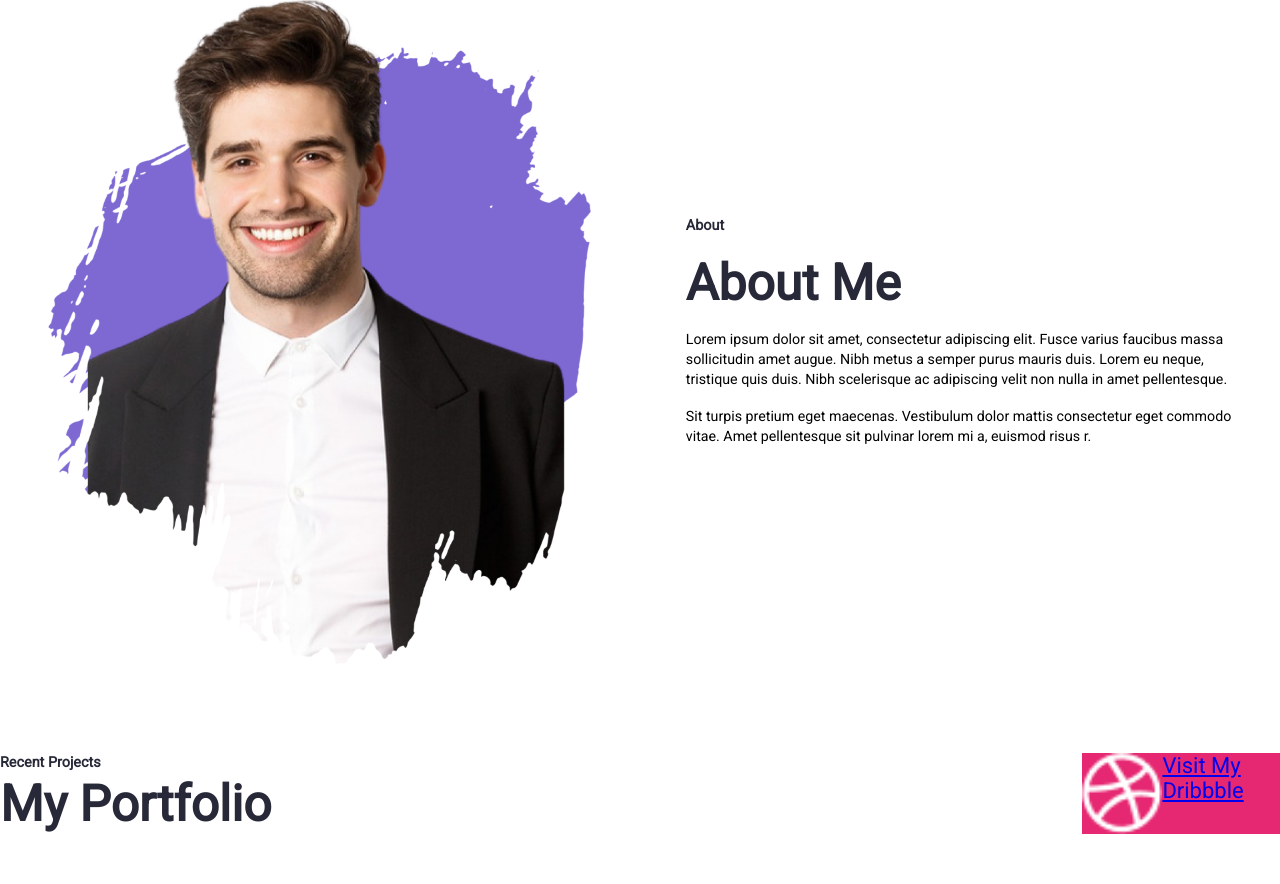
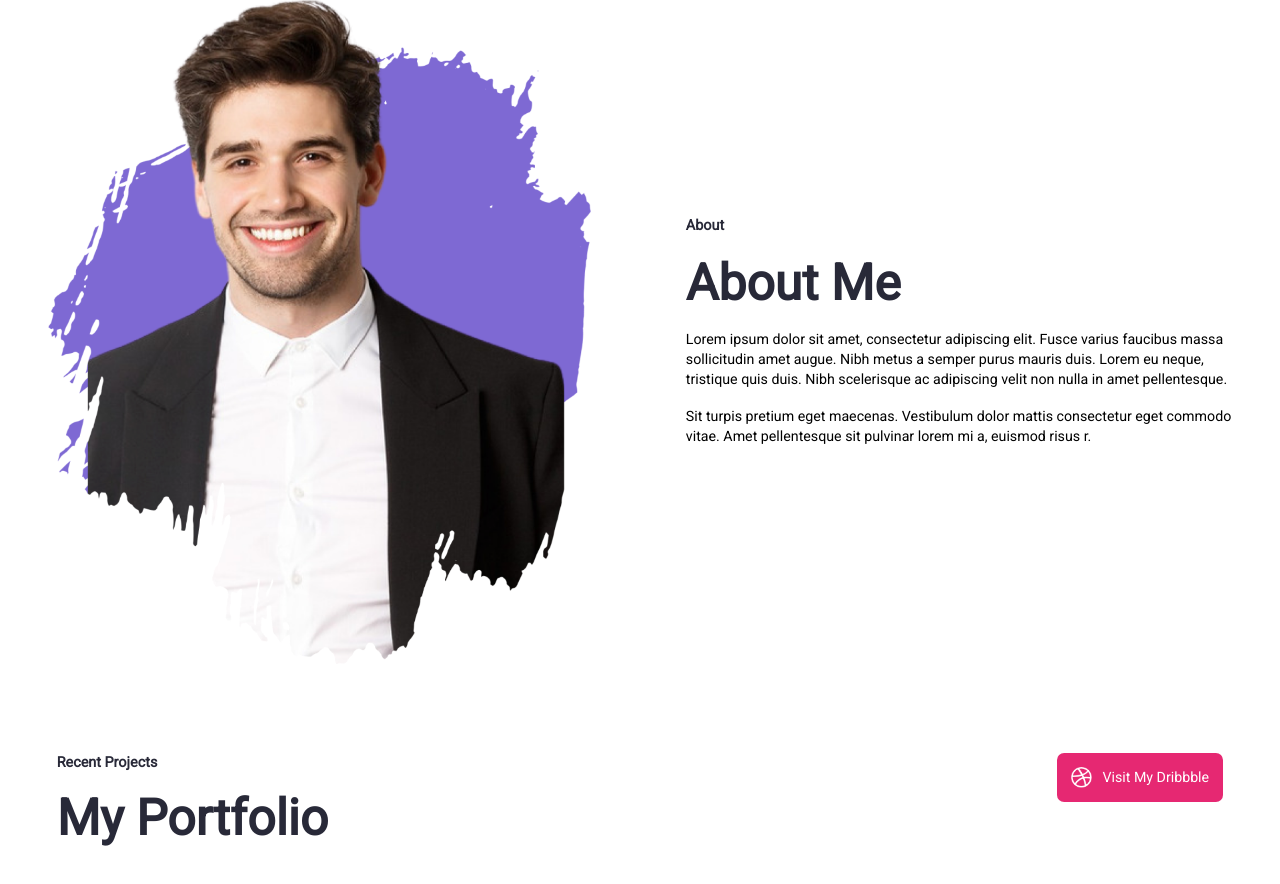
Before and after one commit to Svale09/Web-Programming, a plain HTML site: page LV1/index.html in a window 1280 px wide. Shown: the part 1340-2224 px from the top of the page. Before the commit the page ends 2174 px from the top, so only its background shows below. Drawn offline with Linux system fonts and the light colour scheme.

Commit message:
Implemented portfolio header, started implementing projects row

```diff
--- a/LV1/index.html
+++ b/LV1/index.html
@@ -71,13 +71,18 @@
     <div id="portfolio">
         <div id="portfolio-header">
             <div>
-                <h3>Recent Projects</h3>
+                <h3 id="skills">Recent Projects</h3>
                 <h1>My Portfolio</h1>
             </div>
-            <a id="visit-dribbble" href="https://dribbble.com/" target="_blank">
-                <img src="Images/Vector.png" alt="Dribbble logo" loading="lazy">
-                Visit My Dribbble
+            <a href="https://dribbble.com/" target="_blank">
+                <div id="visit-dribbble" >
+                    <img id="dribbble-logo" src="Images/Vector.png" alt="Dribbble logo" loading="lazy">
+                    <p>Visit My Dribbble<p>
+                </div>
             </a>
+        </div>
+        <div id="skills-row">
+
         </div>
     </div>
 </body>
--- a/LV1/style.css
+++ b/LV1/style.css
@@ -9,6 +9,10 @@ html, body{
     --background: #F5FCFF;
     --pinkColor: #E62872;
     --bodyColor: #1C1E53;
+}
+
+a{
+    text-decoration: none;
 }
 
 h1, h2, h3{
@@ -213,6 +217,7 @@ h2.skill{
     display: flex;
     flex-direction: row;
     justify-content: space-between;
+    margin: 3.889vw 4.427083333vw 0vw 4.427083333vw;
 }
 
 #visit-dribbble{
@@ -220,4 +225,14 @@ h2.skill{
     flex-direction: row;
     width: fit-content;
     background-color: var(--pinkColor);
+    padding: 1.1109375vw;
+    border-radius: 0.5557vw;
+    align-items: center;
+    color: #FFFFFF;
 }
+
+#dribbble-logo{
+    height: 1.6vw;
+    width: 1.6vw;
+    margin-right: 0.833vw;
+}
```
